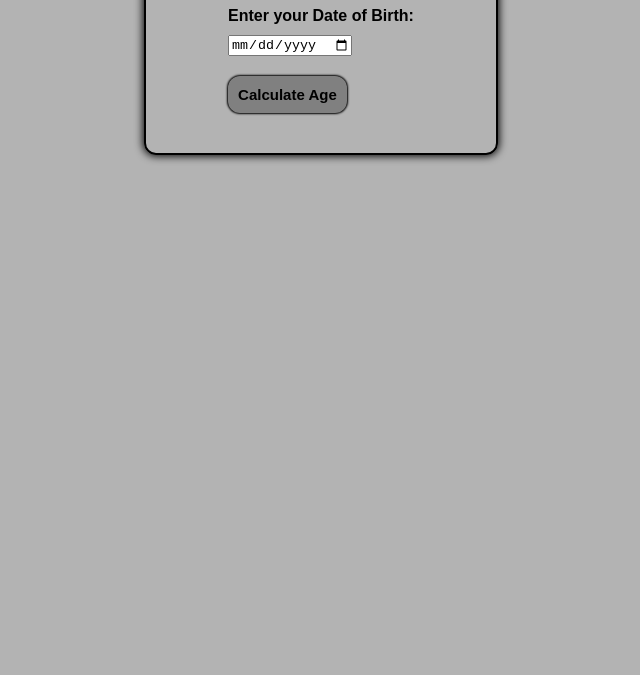
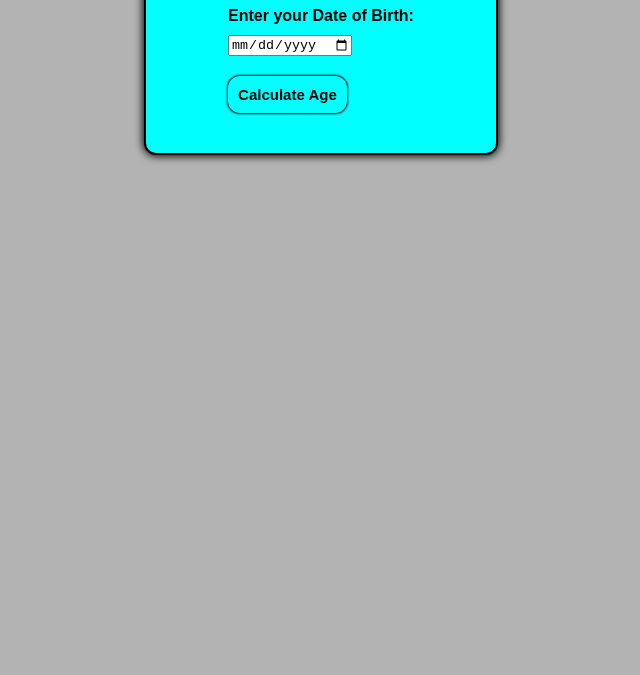
Before and after one commit to malik1243/CodeAlpha_Age_Calculator, a plain HTML site: page index.html in a window 1280 px wide. Shown: the part 125-800 px from the top of the page, without its empty margins (319-959 px from the left). Drawn offline with Linux system fonts and the light colour scheme.

Commit message:
Update style.css

```diff
--- a/style.css
+++ b/style.css
@@ -14,6 +14,7 @@ button {
 }
 
 .age-calculator{
+    background-color: aqua;
     border: 2px solid black;
     width: 350px;
     align-items: center;
@@ -32,10 +33,12 @@ button {
     cursor: pointer;
     font-weight:bold ;
     font-size: 15px;
+    background-color: aqua
 }
 
 .btn-1:hover{
     background-color:hsl(0, 0%, 40%) ;
+    color: white
 
 
 }
```
